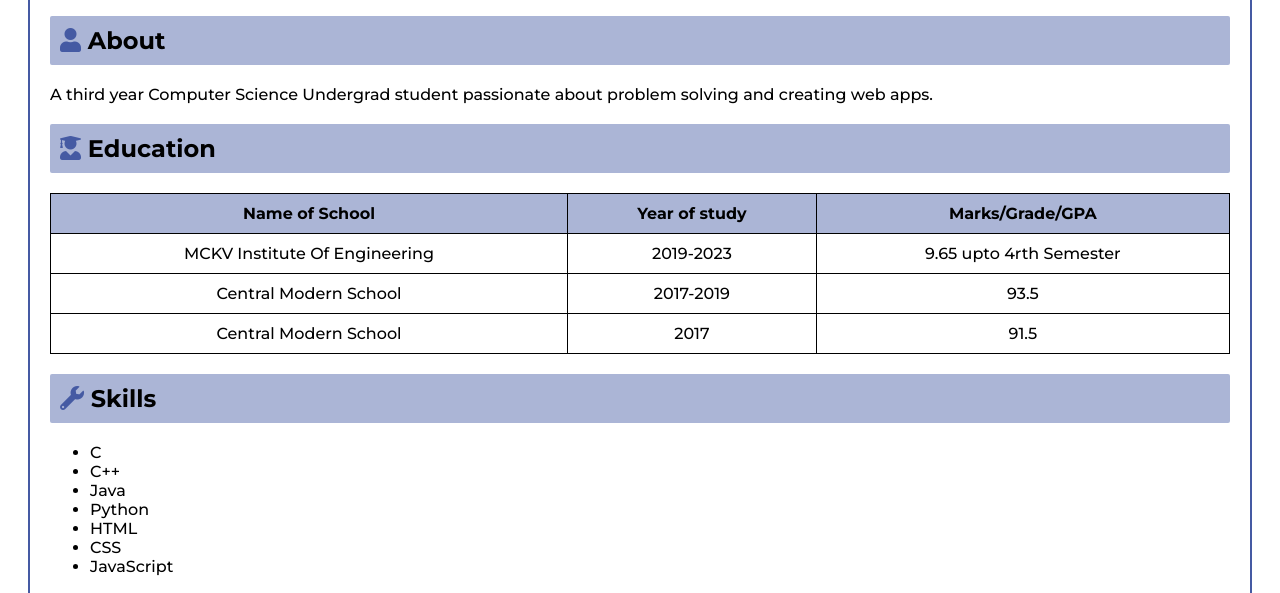
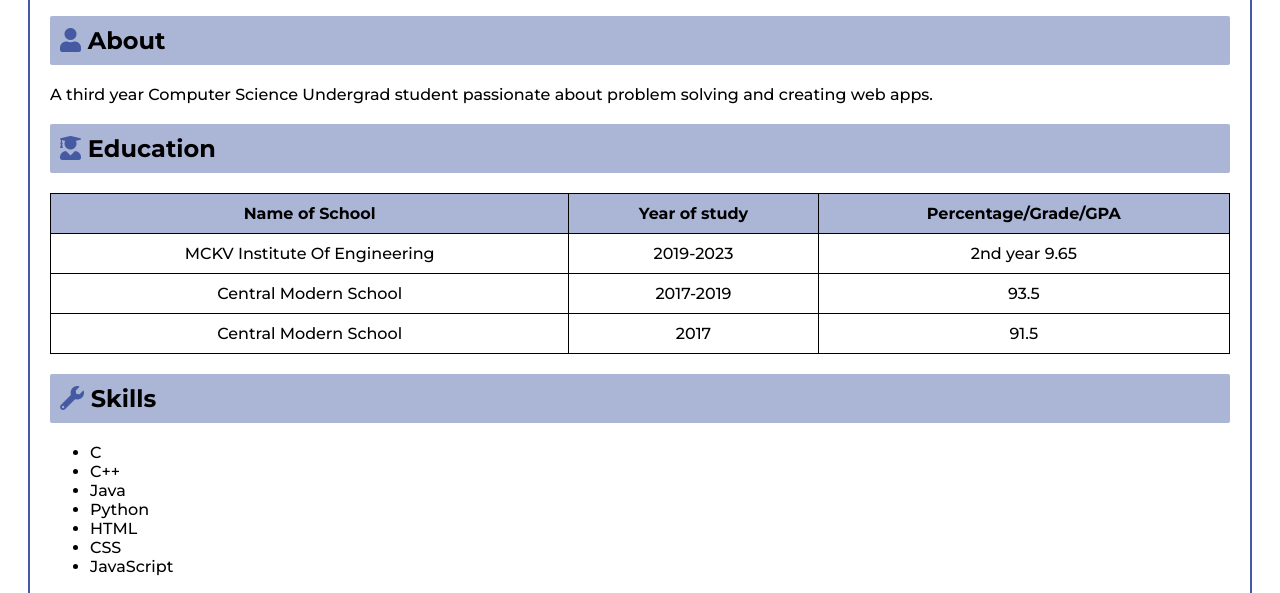
Before and after one commit to shrayansh95/Resume-using-HTML, a plain HTML site: page index.html in a window 1280 px wide. Shown: the part 198-791 px from the top of the page. Drawn offline with Linux system fonts and the light colour scheme.

```diff
--- a/index.html
+++ b/index.html
@@ -43,14 +43,14 @@
                 <tr>
                     <th>Name of School</th>
                     <th>Year of study</th>
-                    <th>Marks/Grade/GPA</th>
+                    <th>Percentage/Grade/GPA</th>
                 </tr>
             </thead>
             <tbody>
                 <tr>
                     <td>MCKV Institute Of Engineering</td>
                     <td>2019-2023</td>
-                    <td>9.65 upto 4rth Semester</td>
+                    <td>2nd year 9.65</td>
                 </tr>
                 <tr>
                     <td>Central Modern School</td>
```
